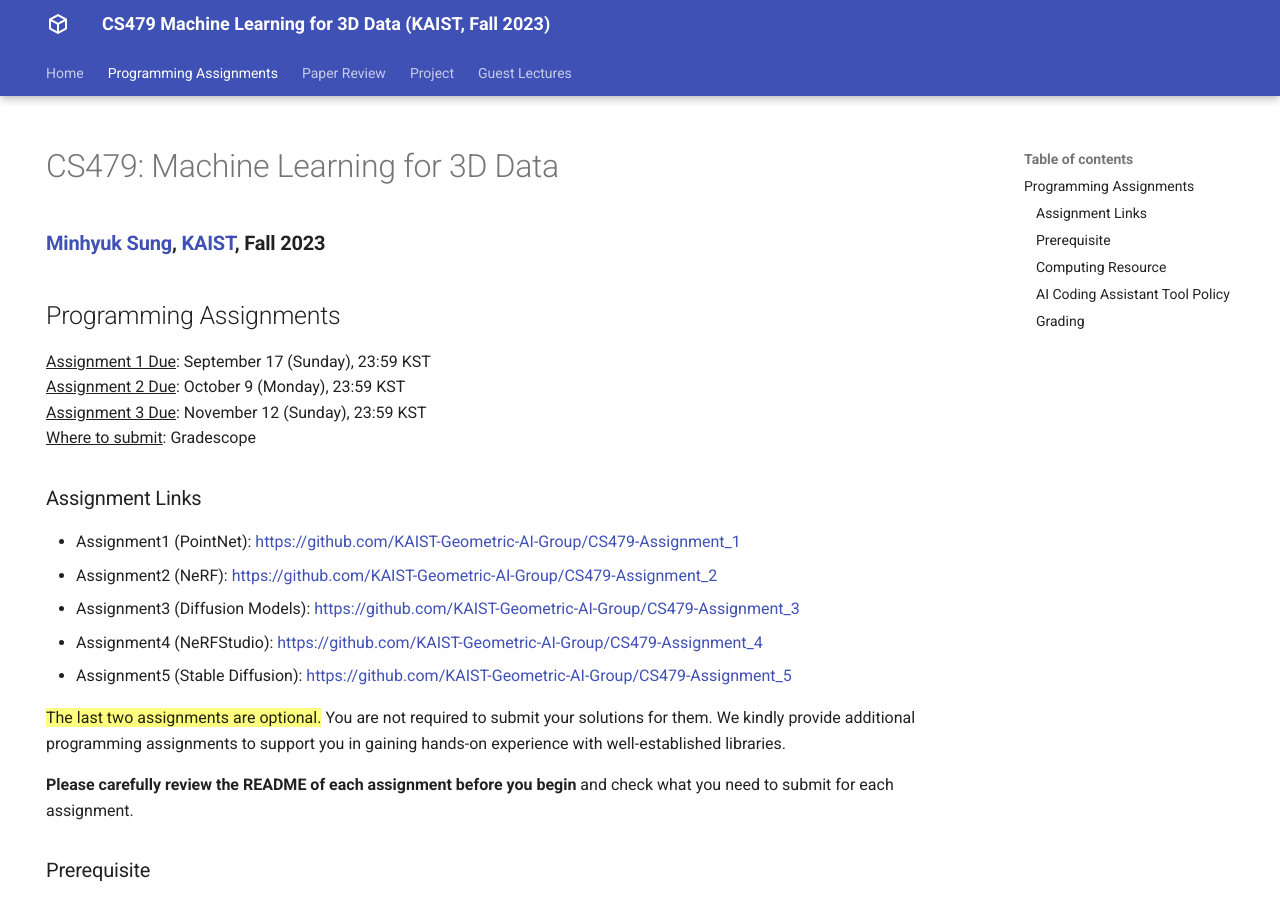
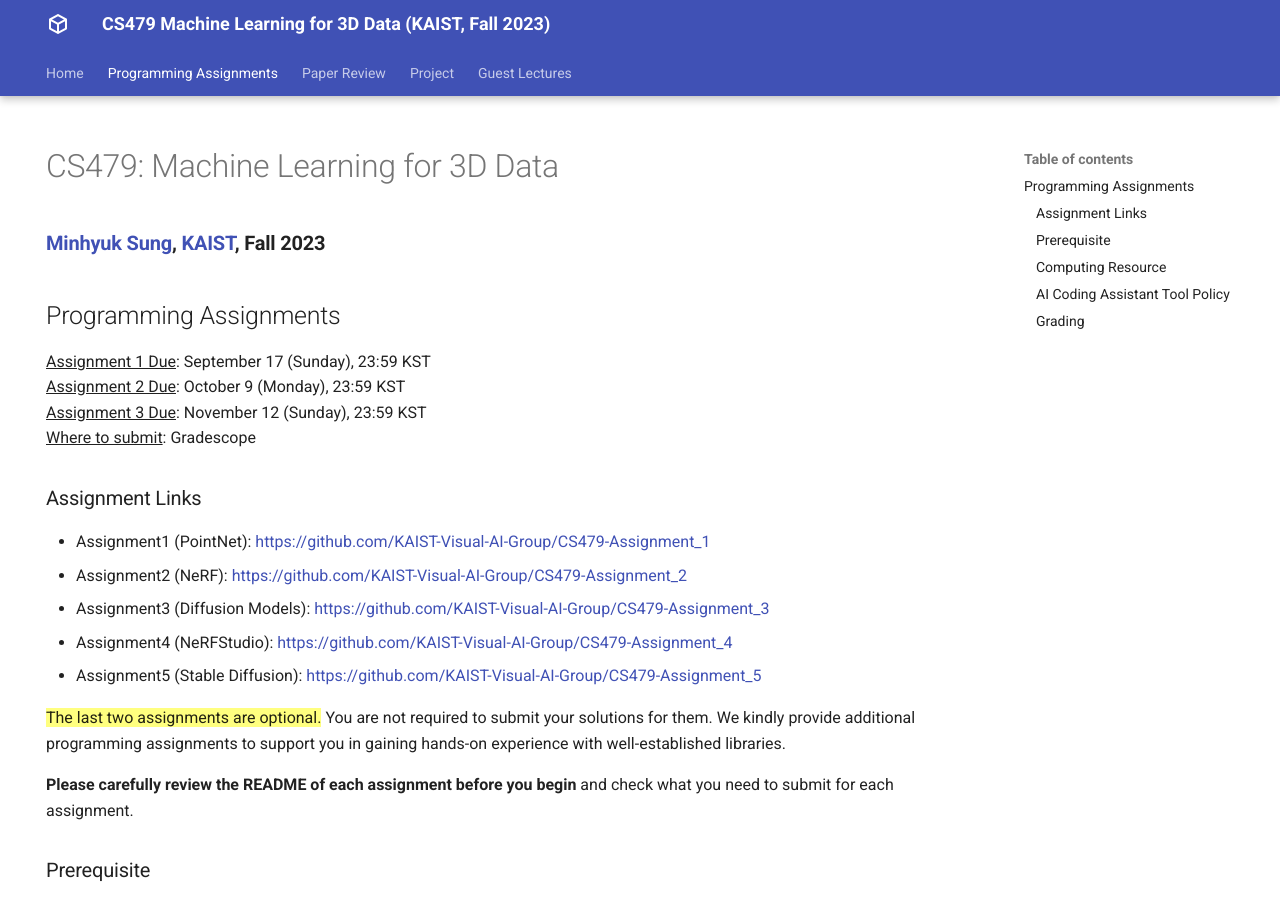
Before and after one commit to mhsung/kaist-cs479-fall-2023, an MkDocs documentation site: the page built from docs/programming-assignments.md, in a window 1280 px wide and 900 px high. Built offline with MkDocs 1.6.1 and Material for MkDocs 9.7.7, drawn with Linux system fonts in a browser that asks for light colours; some of the changed lines change nothing that is shown.

Commit message:
Updated.

```diff
--- a/docs/programming-assignments.md
+++ b/docs/programming-assignments.md
@@ -18,11 +18,11 @@ hide:
 ^^Where to submit^^: Gradescope
 
 ### Assignment Links
-- Assignment1 (PointNet): [https://github.com/KAIST-Geometric-AI-Group/CS479-Assignment_1](https://github.com/KAIST-Geometric-AI-Group/CS479-Assignment_1){:target="_blank"}
-- Assignment2 (NeRF): [https://github.com/KAIST-Geometric-AI-Group/CS479-Assignment_2](https://github.com/KAIST-Geometric-AI-Group/CS479-Assignment_2){:target="_blank"}
-- Assignment3 (Diffusion Models): [https://github.com/KAIST-Geometric-AI-Group/CS479-Assignment_3](https://github.com/KAIST-Geometric-AI-Group/CS479-Assignment_3){:target="_blank"}
-- Assignment4 (NeRFStudio): [https://github.com/KAIST-Geometric-AI-Group/CS479-Assignment_4](https://github.com/KAIST-Geometric-AI-Group/CS479-Assignment_4){:target="_blank"}
-- Assignment5 (Stable Diffusion): [https://github.com/KAIST-Geometric-AI-Group/CS479-Assignment_5](https://github.com/KAIST-Geometric-AI-Group/CS479-Assignment_5){:target="_blank"}
+- Assignment1 (PointNet): [https://github.com/KAIST-Visual-AI-Group/CS479-Assignment_1](https://github.com/KAIST-Visual-AI-Group/CS479-Assignment_1){:target="_blank"}
+- Assignment2 (NeRF): [https://github.com/KAIST-Visual-AI-Group/CS479-Assignment_2](https://github.com/KAIST-Visual-AI-Group/CS479-Assignment_2){:target="_blank"}
+- Assignment3 (Diffusion Models): [https://github.com/KAIST-Visual-AI-Group/CS479-Assignment_3](https://github.com/KAIST-Visual-AI-Group/CS479-Assignment_3){:target="_blank"}
+- Assignment4 (NeRFStudio): [https://github.com/KAIST-Visual-AI-Group/CS479-Assignment_4](https://github.com/KAIST-Visual-AI-Group/CS479-Assignment_4){:target="_blank"}
+- Assignment5 (Stable Diffusion): [https://github.com/KAIST-Visual-AI-Group/CS479-Assignment_5](https://github.com/KAIST-Visual-AI-Group/CS479-Assignment_5){:target="_blank"}
 
 ==The last two assignments are optional.== You are not required to submit your solutions for them. We kindly provide additional programming assignments to support you in gaining hands-on experience with well-established libraries.
 
```
